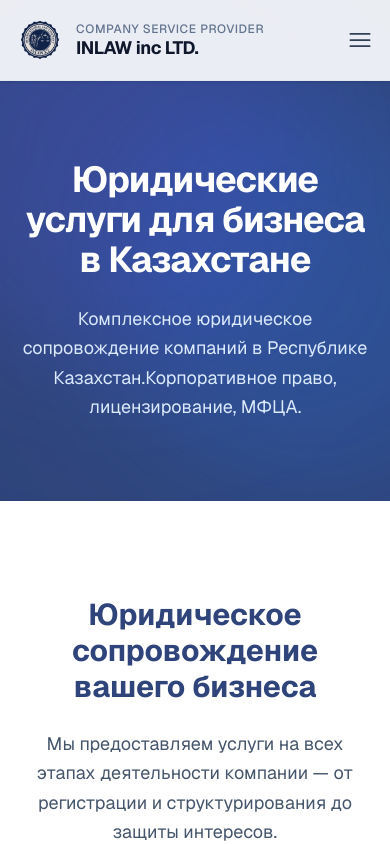
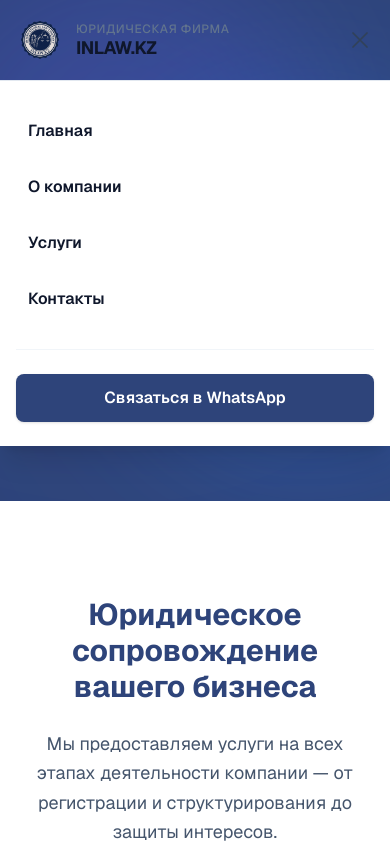
Before and after one commit to Alikhan-rgb1/inlaw.kz.web, a Next.js app: page /services in a window 390 px wide. Both pictures are taken after a click on the button "Open main menu". Shown: the top 844 px of the page. Built offline with nearby package versions, Linux system fonts and the light colour scheme.

Commit message:
Update Navbar with mobile menu and scroll effects, fix links and branding

```diff
--- a/src/components/Footer.tsx
+++ b/src/components/Footer.tsx
@@ -20,18 +20,21 @@ const Footer = () => {
               </div>
               <div className="flex flex-col">
                 <span className="text-xs font-medium text-slate-500 uppercase tracking-wider leading-none mb-1">
-                  Company Service Provider
+                  Юридическая фирма
                 </span>
                 <span className="text-lg font-bold tracking-tight text-white leading-none">
-                  INLAW inc LTD.
+                  INLAW.KZ
                 </span>
               </div>
             </Link>
-           <div className="border-t border-slate-900 pt-8 flex flex-col md:flex-row justify-between items-center gap-4">
-          <p className="text-sm text-slate-500">
-            © {new Date().getFullYear()} INLAW inc LTD. Все права защищены.
-          </p>
-        </div>
+            <p className="text-sm text-slate-400 leading-relaxed max-w-xs">
+              Комплексное юридическое сопровождение бизнеса в Казахстане и МФЦА.
+            </p>
+            <div className="pt-4 flex flex-col md:flex-row justify-between items-center gap-4">
+              <p className="text-sm text-slate-500">
+                © {new Date().getFullYear()} INLAW.KZ. Все права защищены.
+              </p>
+            </div>
           </div>
 
           {/* 2. Services */}
@@ -50,9 +53,9 @@ const Footer = () => {
           <div>
             <h3 className="text-white font-bold text-lg mb-4">Компания</h3>
             <ul className="space-y-2 text-sm">
-              <li><Link href="/about" className="hover:text-blue-400 transition-colors">О нас</Link></li>
-              <li><Link href="/team" className="hover:text-blue-400 transition-colors">Команда</Link></li>
-              <li><Link href="/contacts" className="hover:text-blue-400 transition-colors">Контакты</Link></li>
+              <li><Link href="/#about" className="hover:text-blue-400 transition-colors">О нас</Link></li>
+              <li><Link href="/services" className="hover:text-blue-400 transition-colors">Услуги</Link></li>
+              <li><Link href="/#cta" className="hover:text-blue-400 transition-colors">Контакты</Link></li>
               <li><Link href="/privacy" className="hover:text-blue-400 transition-colors">Политика конфиденциальности</Link></li>
             </ul>
           </div>
--- a/src/components/HomeClient.tsx
+++ b/src/components/HomeClient.tsx
@@ -102,7 +102,7 @@ export default function HomeClient() {
         </section>
 
         {/* 2️⃣ ABOUT / WHO WE ARE */}
-        <section className="relative flex min-h-screen w-full items-center justify-center bg-slate-50 dark:bg-slate-900 pt-20 overflow-hidden">
+        <section id="about" className="relative flex min-h-screen w-full items-center justify-center bg-slate-50 dark:bg-slate-900 pt-20 overflow-hidden">
           {/* Background Pattern */}
           <div className="absolute inset-0 opacity-[0.03] dark:opacity-[0.05]"
                style={{ backgroundImage: 'radial-gradient(#2E447A 1px, transparent 1px)', backgroundSize: '32px 32px' }}>
--- a/src/components/Navbar.tsx
+++ b/src/components/Navbar.tsx
@@ -1,12 +1,53 @@
+"use client";
+
+import { useState, useEffect } from "react";
 import Link from "next/link";
 import Image from "next/image";
+import { motion, AnimatePresence } from "framer-motion";
 
 export default function Navbar() {
+  const [mobileMenuOpen, setMobileMenuOpen] = useState(false);
+  const [scrolled, setScrolled] = useState(false);
+
+  // Handle scroll effect for transparency/blur
+  useEffect(() => {
+    const handleScroll = () => {
+      setScrolled(window.scrollY > 20);
+    };
+    window.addEventListener("scroll", handleScroll);
+    return () => window.removeEventListener("scroll", handleScroll);
+  }, []);
+
+  // Lock body scroll when mobile menu is open
+  useEffect(() => {
+    if (mobileMenuOpen) {
+      document.body.style.overflow = "hidden";
+    } else {
+      document.body.style.overflow = "unset";
+    }
+  }, [mobileMenuOpen]);
+
+  // Close menu when clicking a link
+  const closeMenu = () => setMobileMenuOpen(false);
+
+  const navLinks = [
+    { name: "Главная", href: "/" },
+    { name: "О компании", href: "/#about" },
+    { name: "Услуги", href: "/services" },
+    { name: "Контакты", href: "/#cta" },
+  ];
+
   return (
-    <header className="fixed top-0 z-50 w-full border-b border-slate-200 bg-white/90 backdrop-blur-md dark:border-slate-800 dark:bg-slate-950/90 shadow-sm transition-all duration-300">
+    <header
+      className={`fixed top-0 z-50 w-full transition-all duration-300 ${
+        scrolled
+          ? "bg-white/90 backdrop-blur-md shadow-sm border-b border-slate-200 dark:bg-slate-950/90 dark:border-slate-800"
+          : "bg-transparent border-b border-transparent"
+      }`}
+    >
       <div className="mx-auto flex h-20 max-w-7xl items-center justify-between px-4 sm:px-6 lg:px-8">
         {/* Logo & Company Name */}
-        <Link href="/" className="flex items-center gap-3 group">
+        <Link href="/" className="flex items-center gap-3 group" onClick={closeMenu}>
           <div className="relative h-12 w-12 flex-shrink-0 transition-transform duration-300 group-hover:scale-105">
             <Image
               src="/logo.png"
@@ -18,40 +59,25 @@ export default function Navbar() {
           </div>
           <div className="flex flex-col">
             <span className="text-xs font-medium text-slate-500 uppercase tracking-wider leading-none mb-1">
-              Company Service Provider
+              Юридическая фирма
             </span>
             <span className="text-lg font-bold tracking-tight text-slate-900 dark:text-white leading-none group-hover:text-[#2E447A] dark:group-hover:text-blue-400 transition-colors">
-              INLAW inc LTD.
+              INLAW.KZ
             </span>
           </div>
         </Link>
 
         {/* Desktop Navigation */}
         <nav className="hidden lg:flex items-center gap-8">
-          <Link
-            href="/"
-            className="text-sm font-medium text-slate-700 hover:text-[#2E447A] dark:text-slate-300 dark:hover:text-blue-400 transition-colors relative after:absolute after:bottom-0 after:left-0 after:h-0.5 after:w-0 after:bg-[#2E447A] after:transition-all hover:after:w-full"
-          >
-            Главная
-          </Link>
-          <Link
-            href="/about"
-            className="text-sm font-medium text-slate-700 hover:text-[#2E447A] dark:text-slate-300 dark:hover:text-blue-400 transition-colors relative after:absolute after:bottom-0 after:left-0 after:h-0.5 after:w-0 after:bg-[#2E447A] after:transition-all hover:after:w-full"
-          >
-            О компании
-          </Link>
-          <Link
-            href="/services"
-            className="text-sm font-medium text-slate-700 hover:text-[#2E447A] dark:text-slate-300 dark:hover:text-blue-400 transition-colors relative after:absolute after:bottom-0 after:left-0 after:h-0.5 after:w-0 after:bg-[#2E447A] after:transition-all hover:after:w-full"
-          >
-            Услуги
-          </Link>
-          <Link
-            href="/contacts"
-            className="text-sm font-medium text-slate-700 hover:text-[#2E447A] dark:text-slate-300 dark:hover:text-blue-400 transition-colors relative after:absolute after:bottom-0 after:left-0 after:h-0.5 after:w-0 after:bg-[#2E447A] after:transition-all hover:after:w-full"
-          >
-            Контакты
-          </Link>
+          {navLinks.map((link) => (
+            <Link
+              key={link.name}
+              href={link.href}
+              className="text-sm font-medium text-slate-700 hover:text-[#2E447A] dark:text-slate-300 dark:hover:text-blue-400 transition-colors relative after:absolute after:bottom-0 after:left-0 after:h-0.5 after:w-0 after:bg-[#2E447A] after:transition-all hover:after:w-full"
+            >
+              {link.name}
+            </Link>
+          ))}
         </nav>
 
         {/* CTA Button */}
@@ -70,26 +96,57 @@ export default function Navbar() {
         <div className="flex lg:hidden">
           <button
             type="button"
+            onClick={() => setMobileMenuOpen(!mobileMenuOpen)}
             className="-m-2.5 inline-flex items-center justify-center rounded-md p-2.5 text-slate-700 dark:text-slate-200 hover:bg-slate-100 dark:hover:bg-slate-800 transition-colors"
           >
             <span className="sr-only">Open main menu</span>
-            <svg
-              className="h-7 w-7"
-              fill="none"
-              viewBox="0 0 24 24"
-              strokeWidth="1.5"
-              stroke="currentColor"
-              aria-hidden="true"
-            >
-              <path
-                strokeLinecap="round"
-                strokeLinejoin="round"
-                d="M3.75 6.75h16.5M3.75 12h16.5m-16.5 5.25h16.5"
-              />
-            </svg>
+            {mobileMenuOpen ? (
+              <svg className="h-7 w-7" fill="none" viewBox="0 0 24 24" strokeWidth="1.5" stroke="currentColor">
+                <path strokeLinecap="round" strokeLinejoin="round" d="M6 18L18 6M6 6l12 12" />
+              </svg>
+            ) : (
+              <svg className="h-7 w-7" fill="none" viewBox="0 0 24 24" strokeWidth="1.5" stroke="currentColor">
+                <path strokeLinecap="round" strokeLinejoin="round" d="M3.75 6.75h16.5M3.75 12h16.5m-16.5 5.25h16.5" />
+              </svg>
+            )}
           </button>
         </div>
       </div>
+
+      {/* Mobile Menu Overlay */}
+      <AnimatePresence>
+        {mobileMenuOpen && (
+          <motion.div
+            initial={{ opacity: 0, height: 0 }}
+            animate={{ opacity: 1, height: "auto" }}
+            exit={{ opacity: 0, height: 0 }}
+            className="lg:hidden border-t border-slate-200 bg-white dark:border-slate-800 dark:bg-slate-950 shadow-xl overflow-hidden"
+          >
+            <div className="space-y-1 px-4 py-6">
+              {navLinks.map((link) => (
+                <Link
+                  key={link.name}
+                  href={link.href}
+                  onClick={closeMenu}
+                  className="block rounded-lg px-3 py-3 text-base font-semibold leading-7 text-slate-900 hover:bg-slate-50 dark:text-white dark:hover:bg-slate-800"
+                >
+                  {link.name}
+                </Link>
+              ))}
+              <div className="mt-6 pt-6 border-t border-slate-100 dark:border-slate-800">
+                <a
+                  href="https://wa.me/77001466601"
+                  target="_blank"
+                  rel="noopener noreferrer"
+                  className="flex w-full items-center justify-center rounded-lg bg-[#2E447A] px-3 py-3 text-base font-semibold text-white shadow-sm hover:bg-[#233560]"
+                >
+                  Связаться в WhatsApp
+                </a>
+              </div>
+            </div>
+          </motion.div>
+        )}
+      </AnimatePresence>
     </header>
   );
 }
```
